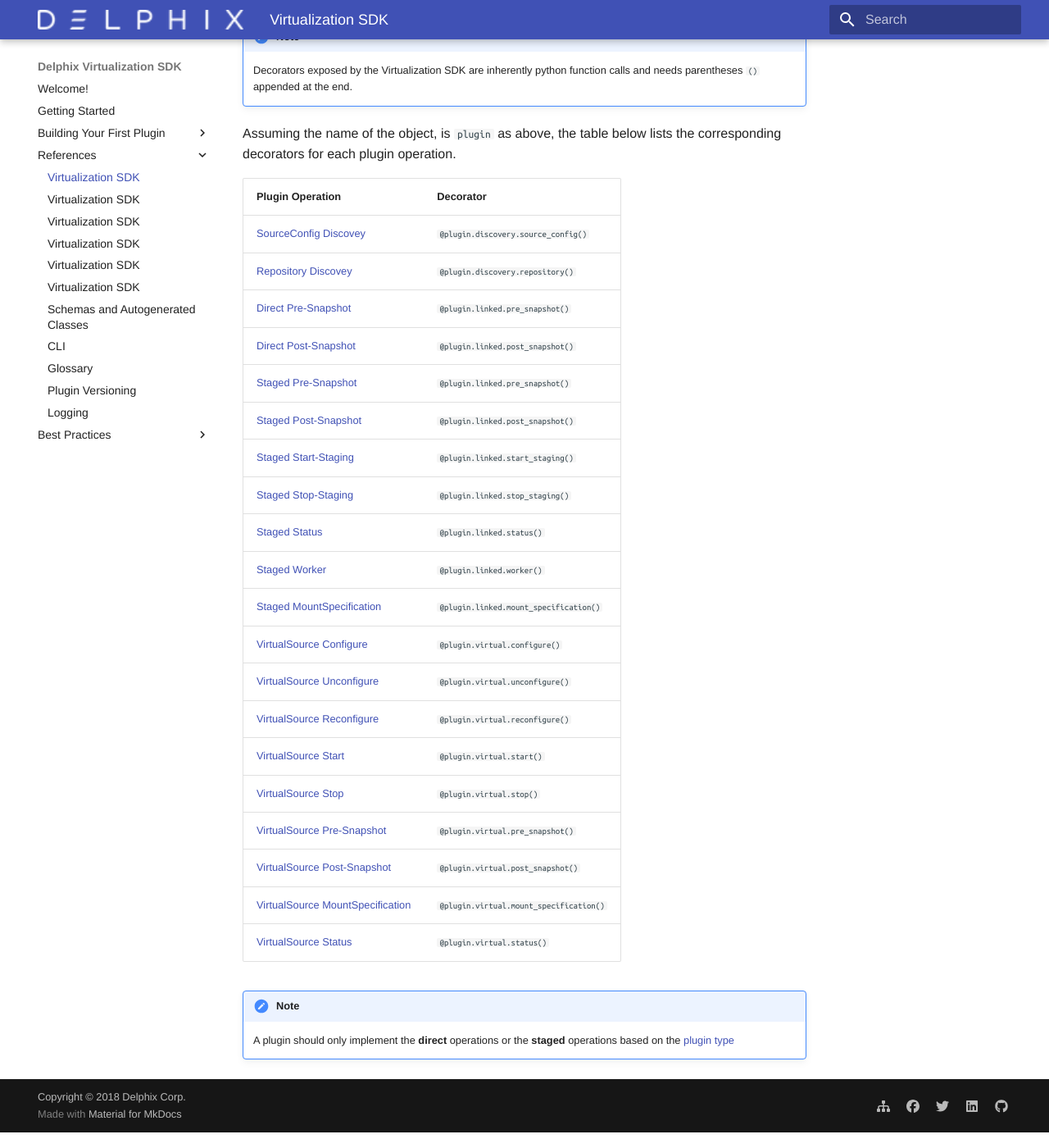
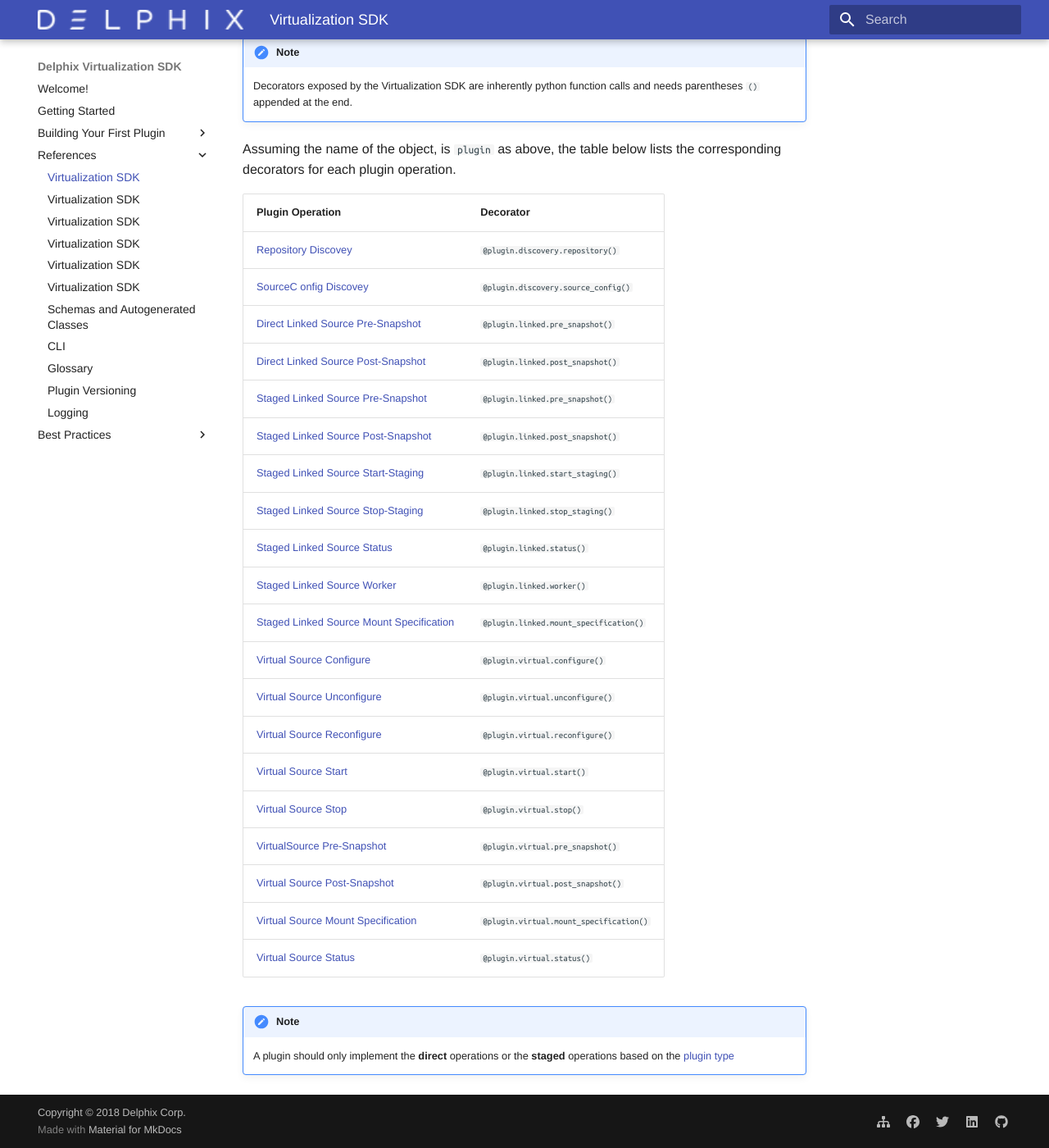
Before and after one commit to delphix/virtualization-sdk, an MkDocs documentation site: the page built from docs/References/Decorators.md, in a window 1280 px wide and 1400 px high, scrolled down 440 px. Shown: the whole window at 82% size. Built offline with MkDocs 1.6.1 and Material for MkDocs 9.7.7, drawn with Linux system fonts in a browser that asks for light colours; some web fonts are replaced; some of the changed text lies outside the part shown.

````diff
--- a/docs/References/Decorators.md
+++ b/docs/References/Decorators.md
@@ -14,8 +14,9 @@
 // Initialize a plugin object
 plugin = Plugin()
 
+// Use the decorator to annotate the function that corresponds to the "Virtual Source Start" Plugin Operation
 @plugin.virtual_source.start()
-def start(virtual_source, repository, source_config):
+def my_start(virtual_source, repository, source_config):
   print "running start"
 ```
 
@@ -26,26 +27,26 @@
 
 Plugin Operation | Decorator
 ---------------- |  --------
-[SourceConfig Discovey](Plugin_Operations.md#sourceconfig-discovery) | `@plugin.discovery.source_config()`
 [Repository Discovey](Plugin_Operations.md#repository-discovery) | `@plugin.discovery.repository()`
-[Direct Pre-Snapshot](Plugin_Operations.md#linkedsource-pre-snapshot) | `@plugin.linked.pre_snapshot()`
-[Direct Post-Snapshot](Plugin_Operations.md#linkedsource-post-snapshot) | `@plugin.linked.post_snapshot()`
-[Staged Pre-Snapshot](Plugin_Operations.md#linkedsource-pre-snapshot) | `@plugin.linked.pre_snapshot()`
-[Staged Post-Snapshot](Plugin_Operations.md#linkedsource-post-snapshot) | `@plugin.linked.post_snapshot()`
-[Staged Start-Staging](Plugin_Operations.md#linkedsource-start-staging) | `@plugin.linked.start_staging()`
-[Staged Stop-Staging](Plugin_Operations.md#linkedsource-stop-staging) | `@plugin.linked.stop_staging()`
-[Staged Status](Plugin_Operations.md#linkedsource-status) | `@plugin.linked.status()`
-[Staged Worker](Plugin_Operations.md#linkedsource-worker) | `@plugin.linked.worker()`
-[Staged MountSpecification](Plugin_Operations.md#linkedsource-mount-specification) | `@plugin.linked.mount_specification()`
-[VirtualSource Configure](Plugin_Operations.md#virtualsource-configure) | `@plugin.virtual.configure()`
-[VirtualSource Unconfigure](Plugin_Operations.md#virtualsource-unconfigure) | `@plugin.virtual.unconfigure()`
-[VirtualSource Reconfigure](Plugin_Operations.md#virtualsource-reconfigure) | `@plugin.virtual.reconfigure()`
-[VirtualSource Start](Plugin_Operations.md#virtualsource-start) | `@plugin.virtual.start()`
-[VirtualSource Stop](Plugin_Operations.md#virtualsource-stop) | `@plugin.virtual.stop()`
+[SourceC onfig Discovey](Plugin_Operations.md#source-config-discovery) | `@plugin.discovery.source_config()`
+[Direct Linked Source Pre-Snapshot](Plugin_Operations.md#direct-linked-source-pre-snapshot) | `@plugin.linked.pre_snapshot()`
+[Direct Linked Source Post-Snapshot](Plugin_Operations.md#direct-linked-source-post-snapshot) | `@plugin.linked.post_snapshot()`
+[Staged Linked Source Pre-Snapshot](Plugin_Operations.md#staged-linked-source-pre-snapshot) | `@plugin.linked.pre_snapshot()`
+[Staged Linked Source Post-Snapshot](Plugin_Operations.md#linkedsource-post-snapshot) | `@plugin.linked.post_snapshot()`
+[Staged Linked Source Start-Staging](Plugin_Operations.md#staged-linked-source-start-staging) | `@plugin.linked.start_staging()`
+[Staged Linked Source Stop-Staging](Plugin_Operations.md#staged-linked-source-stop-staging) | `@plugin.linked.stop_staging()`
+[Staged Linked Source Status](Plugin_Operations.md#staged-linked-source-status) | `@plugin.linked.status()`
+[Staged Linked Source Worker](Plugin_Operations.md#staged-linked-source-worker) | `@plugin.linked.worker()`
+[Staged Linked Source Mount Specification](Plugin_Operations.md#staged-linked-source-mount-specification) | `@plugin.linked.mount_specification()`
+[Virtual Source Configure](Plugin_Operations.md#virtual-source-configure) | `@plugin.virtual.configure()`
+[Virtual Source Unconfigure](Plugin_Operations.md#virtual-source-unconfigure) | `@plugin.virtual.unconfigure()`
+[Virtual Source Reconfigure](Plugin_Operations.md#virtual-source-reconfigure) | `@plugin.virtual.reconfigure()`
+[Virtual Source Start](Plugin_Operations.md#virtual-source-start) | `@plugin.virtual.start()`
+[Virtual Source Stop](Plugin_Operations.md#virtual-source-stop) | `@plugin.virtual.stop()`
 [VirtualSource Pre-Snapshot](Plugin_Operations.md#virtualsource-pre-snapshot) | `@plugin.virtual.pre_snapshot()`
-[VirtualSource Post-Snapshot](Plugin_Operations.md#virtualsource-post-snapshot) | `@plugin.virtual.post_snapshot()`
-[VirtualSource MountSpecification](Plugin_Operations.md#virtualsource-mount-specification) | `@plugin.virtual.mount_specification()`
-[VirtualSource Status](Plugin_Operations.md#virtualsource-status) | `@plugin.virtual.status()`
+[Virtual Source Post-Snapshot](Plugin_Operations.md#virtual-source-post-snapshot) | `@plugin.virtual.post_snapshot()`
+[Virtual Source Mount Specification](Plugin_Operations.md#virtual-source-mount-specification) | `@plugin.virtual.mount_specification()`
+[Virtual Source Status](Plugin_Operations.md#virtual-source-status) | `@plugin.virtual.status()`
 
 !!! note
     A plugin should only implement the **direct** operations or the **staged** operations based on the [plugin type](Glossary.md#plugin-type)
````
Also changed, not shown: docs/References/Plugin_Operations.md (+19 -7 lines).
